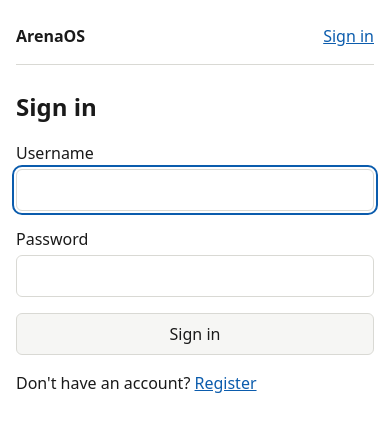
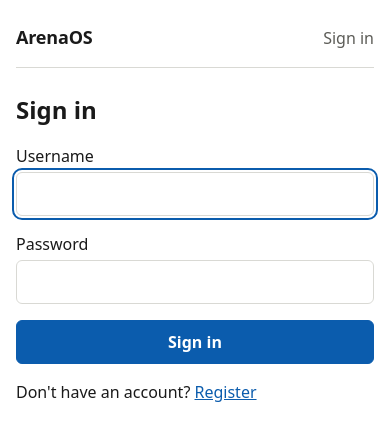
Before and after one commit to Fresco-Haze/ArenaOS, a React (Vite) app in the folder web/: page /login in a window 390 px wide. Shown: the top 440 px of the page. Built offline with nearby package versions, Linux system fonts and the light colour scheme.

Commit message:
Shell: design tokens, wider page, button variants, danger confirm

```diff
--- a/web/src/components/ConfirmDialog.tsx
+++ b/web/src/components/ConfirmDialog.tsx
@@ -9,10 +9,10 @@ type Props = {
   onConfirm: () => Promise<void>
   onClose: () => void
   children?: ReactNode
-  confirmDisabled?: boolean
+  confirmDisabled?: boolean; danger?: boolean
 }
 
-export default function ConfirmDialog({ open, title, confirmLabel, onConfirm, onClose, children, confirmDisabled }: Props) {
+export default function ConfirmDialog({ open, title, confirmLabel, onConfirm, onClose, children, confirmDisabled, danger }: Props) {
   const ref = useRef<HTMLDialogElement>(null)
   const [busy, setBusy] = useState(false)
   const [error, setError] = useState<string | null>(null)
@@ -53,7 +53,7 @@ export default function ConfirmDialog({ open, title, confirmLabel, onConfirm, on
       {error && <p role="alert" className="form-error">{error}</p>}
       <div className="dialog-actions">
         <button onClick={onClose} disabled={busy}>Cancel</button>
-        <button onClick={handleConfirm} disabled={busy || confirmDisabled}>
+        <button className={danger ? 'btn-danger' : 'btn-primary'} onClick={handleConfirm} disabled={busy || confirmDisabled}>
           {busy ? 'Working' : confirmLabel}
         </button>
       </div>
--- a/web/src/components/MatchActions.tsx
+++ b/web/src/components/MatchActions.tsx
@@ -80,7 +80,7 @@ export default function MatchActions({
       {error && <p role="alert" className="form-error">{error}</p>}
       {match.status === 'Scheduled' && (
         <>
-          <button onClick={handleStart} disabled={busy}>
+          <button className="btn-primary" onClick={handleStart} disabled={busy}>
             {busy ? 'Starting' : 'Start match'}
           </button>
           {match.scheduledStart && (
--- a/web/src/components/PlayerLookup.tsx
+++ b/web/src/components/PlayerLookup.tsx
@@ -19,7 +19,7 @@ export default function PlayerLookup({
   return (
     <section className="section" aria-label="Find your match">
       <h2>Find your match</h2>
-      <label>
+      <label className="stack-label">
         {squads ? 'Your name or team name' : 'Your name'}
         <input
           value={query}
--- a/web/src/index.css
+++ b/web/src/index.css
@@ -1,3 +1,22 @@
+:root {
+  --radius: 6px;
+  --radius-lg: 8px;
+  --font-sm: 0.875rem;
+  --font-base: 1rem;
+  --font-lg: 1.125rem;
+  --font-xl: 1.5rem;
+  --on-accent: #ffffff;
+  --success: #1e7a3c;
+  --warning: #8a5a00;
+}
+
+@media (prefers-color-scheme: dark) {
+  :root {
+    --on-accent: #0b0b0b;
+    --success: #7ddc9a;
+    --warning: #ffc857;
+  }
+}
 :root {
   --bg: #ffffff;
   --surface: #f6f6f4;
@@ -38,7 +57,7 @@ body {
 a { color: var(--accent); }
 
 .page {
-  max-width: 720px;
+  max-width: var(--page-width);
   margin: 0 auto;
   padding: var(--space-6) var(--space-4);
 }
@@ -70,7 +89,7 @@ h2 { font-size: 1.125rem; margin: 0 0 var(--space-1); }
 
 .card {
   border: 1px solid var(--line);
-  border-radius: 6px;
+  border-radius: var(--radius);
   padding: var(--space-4);
   background: var(--surface);
 }
@@ -81,7 +100,7 @@ button {
   font: inherit;
   padding: var(--space-2) var(--space-4);
   border: 1px solid var(--line);
-  border-radius: 6px;
+  border-radius: var(--radius);
   background: var(--surface);
   color: var(--text);
   cursor: pointer;
@@ -133,7 +152,7 @@ input {
   font: inherit;
   padding: var(--space-2) var(--space-3);
   border: 1px solid var(--line);
-  border-radius: 6px;
+  border-radius: var(--radius);
   background: var(--bg);
   color: var(--text);
 }
@@ -155,7 +174,7 @@ button:disabled {
   margin: 0 0 var(--space-4);
   padding: var(--space-3) var(--space-4);
   border: 1px solid var(--line);
-  border-radius: 6px;
+  border-radius: var(--radius);
   background: var(--surface);
 }
 
@@ -210,7 +229,7 @@ button:disabled {
 
 .match-card {
   border: 1px solid var(--line);
-  border-radius: 6px;
+  border-radius: var(--radius);
   padding: var(--space-3);
   background: var(--surface);
 }
@@ -261,7 +280,7 @@ button:disabled {
 }
 .dialog {
   border: 1px solid var(--line);
-  border-radius: 8px;
+  border-radius: var(--radius-lg);
   padding: var(--space-4);
   background: var(--surface);
   color: var(--text);
@@ -284,7 +303,7 @@ textarea {
   font: inherit;
   padding: var(--space-2) var(--space-3);
   border: 1px solid var(--line);
-  border-radius: 6px;
+  border-radius: var(--radius);
   background: var(--bg);
   color: var(--text);
   width: 100%;
@@ -332,7 +351,7 @@ textarea {
 
 .match-actions {
   border: 1px solid var(--line);
-  border-radius: 6px;
+  border-radius: var(--radius);
   padding: var(--space-3);
   background: var(--surface);
 }
@@ -364,7 +383,7 @@ textarea {
   display: inline-block;
   padding: var(--space-2) var(--space-4);
   border: 1px solid var(--line);
-  border-radius: 6px;
+  border-radius: var(--radius);
   background: var(--surface);
   color: var(--text);
   text-decoration: none;
@@ -380,7 +399,7 @@ textarea {
   margin: 0 0 var(--space-4);
   padding: var(--space-3) var(--space-4);
   border: 1px solid var(--line);
-  border-radius: 6px;
+  border-radius: var(--radius);
   background: var(--surface);
   color: var(--text);
 }
@@ -440,7 +459,7 @@ textarea {
   margin: var(--space-3) 0 0;
   padding: var(--space-3);
   border: 1px solid var(--line);
-  border-radius: 6px;
+  border-radius: var(--radius);
 }
 
 .dialog fieldset label {
@@ -480,7 +499,7 @@ textarea {
   margin: 0;
   padding: var(--space-2) var(--space-3);
   border: 1px solid var(--line);
-  border-radius: 6px;
+  border-radius: var(--radius);
 }
 
 .form fieldset label {
@@ -551,3 +570,85 @@ textarea {
 
 /* wrap button rows (team picker, player lookup) */
 .match-actions-buttons { flex-wrap: wrap; }
+
+/* mobile pass (390px): fixes only what breaks or is awkward */
+body { overflow-wrap: break-word; }
+
+.dialog {
+  max-height: 90vh;
+  max-height: 90dvh;
+  overflow-y: auto;
+}
+
+input, select, textarea { max-width: 100%; }
+
+select {
+  font: inherit;
+  padding: var(--space-2) var(--space-3);
+  border: 1px solid var(--line);
+  border-radius: var(--radius);
+  background: var(--bg);
+  color: var(--text);
+}
+
+@media (max-width: 600px) {
+  .site-header { flex-wrap: wrap; gap: var(--space-2) var(--space-4); }
+  .nav { flex-wrap: wrap; gap: var(--space-2) var(--space-3); }
+  .notice, .toolbar, .page-header-row { flex-wrap: wrap; }
+
+  button,
+  .button-link,
+  select,
+  input:not([type='radio']):not([type='checkbox']) { min-height: 2.75rem; }
+
+  .score-stepper button { width: 2.75rem; height: 2.75rem; }
+  .score-row { flex-wrap: wrap; }
+  .score-name { min-width: 0; }
+
+  .form fieldset label,
+  .dialog fieldset label { padding: var(--space-2) 0; }
+  input[type='radio'], input[type='checkbox'] { width: 1.25rem; height: 1.25rem; }
+
+  summary { padding: var(--space-2) 0; }
+  .dialog-actions button { flex: 1; }
+}
+
+.stack-label { display: grid; gap: var(--space-1); }
+
+/* mobile pass 2: date input row, form paragraph gaps */
+.form > p { margin: 0; }
+
+@media (max-width: 600px) {
+  .match-actions-buttons input[type='datetime-local'] {
+    flex: 1 1 100%;
+    min-width: 0;
+  }
+}
+/* global shell: width, header, buttons */
+:root { --page-width: 960px; }
+
+.brand { font-size: var(--font-lg); letter-spacing: -0.01em; }
+
+.nav a {
+  color: var(--muted);
+  text-decoration: none;
+}
+.nav a:hover { color: var(--text); text-decoration: underline; }
+
+button:hover:not(:disabled),
+.button-link:hover { border-color: var(--accent); }
+
+.btn-primary {
+  background: var(--accent);
+  border-color: var(--accent);
+  color: var(--on-accent);
+  font-weight: 600;
+}
+.btn-primary:hover:not(:disabled) { filter: brightness(1.1); }
+
+.btn-danger {
+  color: var(--danger);
+  border-color: var(--danger);
+  background: transparent;
+}
+.btn-danger:hover:not(:disabled) { background: var(--danger); color: var(--bg); }
--- a/web/src/pages/CreateTeamPage.tsx
+++ b/web/src/pages/CreateTeamPage.tsx
@@ -62,7 +62,7 @@ export default function CreateTeamPage() {
           />
         </label>
         {error && <p role="alert" className="form-error">{error}</p>}
-        <button type="submit" disabled={busy}>
+        <button type="submit" className="btn-primary" disabled={busy}>
           {busy ? 'Creating' : 'Create team'}
         </button>
       </form>
--- a/web/src/pages/CreateTournamentPage.tsx
+++ b/web/src/pages/CreateTournamentPage.tsx
@@ -216,7 +216,7 @@ export default function CreateTournamentPage() {
         )}
 
         {error && <p role="alert" className="form-error">{error}</p>}
-        <button type="submit" disabled={busy}>
+        <button type="submit" className="btn-primary" disabled={busy}>
           {busy ? 'Creating' : 'Create tournament'}
         </button>
       </form>
--- a/web/src/pages/LoginPage.tsx
+++ b/web/src/pages/LoginPage.tsx
@@ -58,7 +58,7 @@ export default function LoginPage() {
           />
         </label>
         {error && <p role="alert" className="form-error">{error}</p>}
-        <button type="submit" disabled={busy}>
+        <button type="submit" className="btn-primary" disabled={busy}>
           {busy ? 'Signing in' : 'Sign in'}
         </button>
       </form>
--- a/web/src/pages/RegisterPage.tsx
+++ b/web/src/pages/RegisterPage.tsx
@@ -108,7 +108,7 @@ export default function RegisterPage() {
           )}
         </label>
         {error && <p role="alert" className="form-error">{error}</p>}
-        <button type="submit" disabled={busy}>
+        <button type="submit" className="btn-primary" disabled={busy}>
           {busy ? 'Creating account' : 'Create account'}
         </button>
       </form>
```
Also changed, not shown: web/src/components/OrganizerPanel.tsx (+4 -4 lines).
